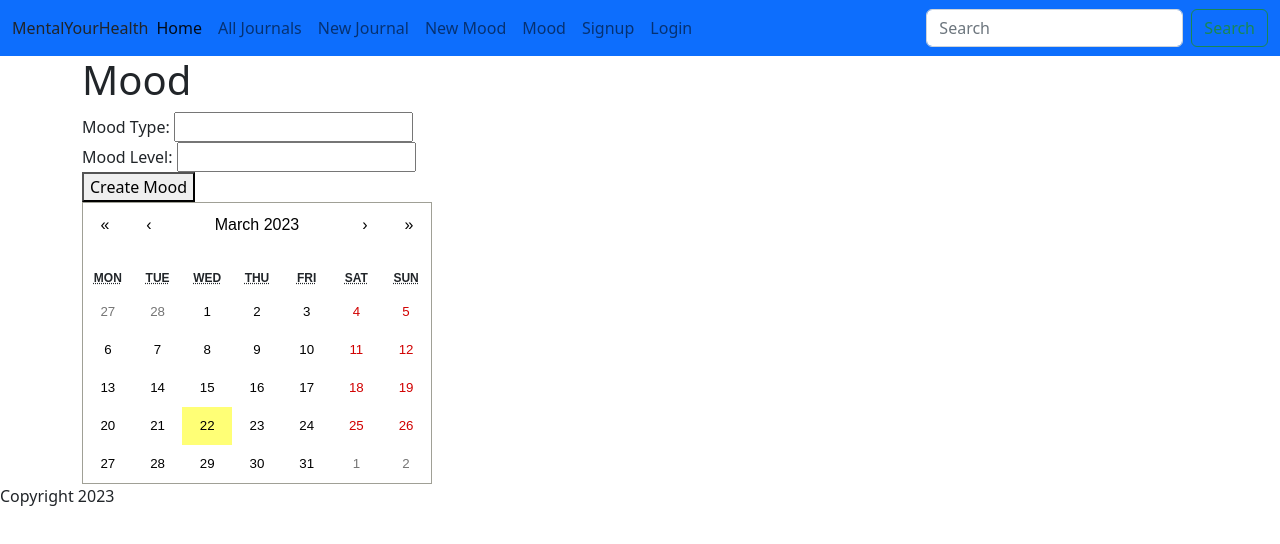
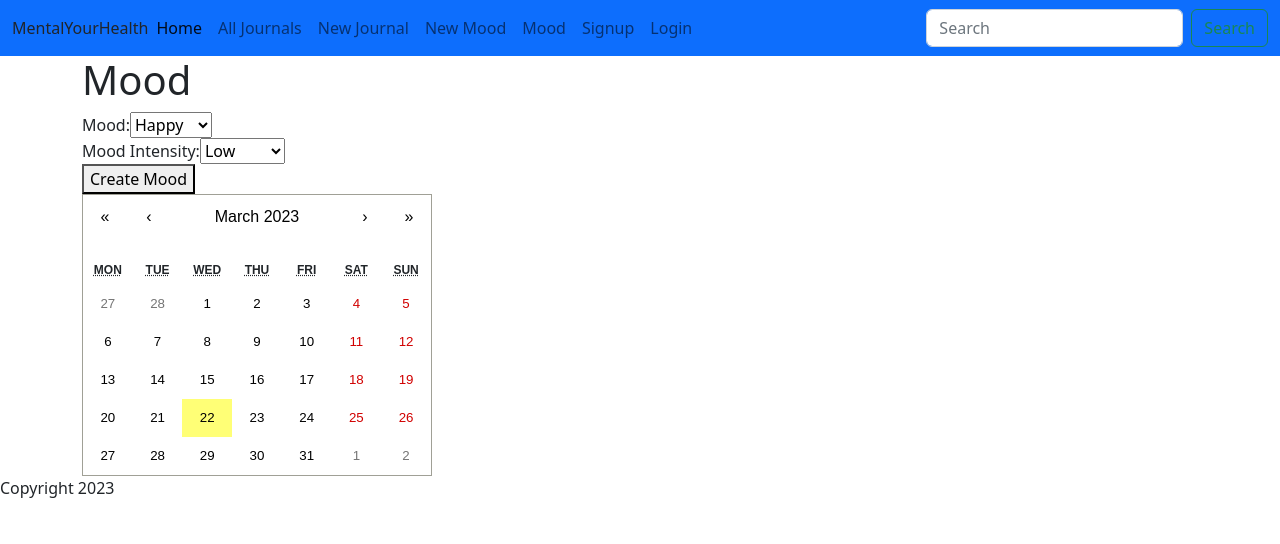
Before and after one commit to JoseMRodriguezO/mental-health-app, a React (Vite) app: page /Moods/new in a window 1280 px wide. Shown: the top 544 px of the page. Built offline with nearby package versions, Linux system fonts and the light colour scheme; no server answers.

Commit message:
fix routed for mood details

```diff
--- a/src/Content.jsx
+++ b/src/Content.jsx
@@ -101,7 +101,7 @@ export function Content() {
           element={<JournalEntriesNew onCreateJournalEntry={handleCreateJournalEntry} />}
         />
         <Route path="/Moods/new" element={<MoodsNew onCreateMood={handleCreateMood} />} />
-        <Route path="/Moods/Show" element={<MoodsShow onShowMood={handleShowMood} />} />
+        <Route path="/Moods/Show" element={<MoodsShow moods={currentMood} onShowMood={handleShowMood} />} />
 
         <Route path="/signup" element={<Signup />} />
         <Route path="/login" element={<Login />} />
--- a/src/MoodsNew.jsx
+++ b/src/MoodsNew.jsx
@@ -10,10 +10,21 @@ export function MoodsNew(props) {
       <h1>Mood</h1>
       <form onSubmit={handleSubmit}>
         <div>
-          Mood Type: <input name="mood_type" type="text" />
+          <label htmlFor="mood">Mood:</label>
+          <select>
+            <option value="happy">Happy</option>
+            <option value="sad">Sad</option>
+            <option value="angry">Angry</option>
+            <option value="anxious">Anxious</option>
+          </select>
         </div>
         <div>
-          Mood Level: <input name="mood_intensity" type="text" />
+          <label htmlFor="mood">Mood Intensity:</label>
+          <select>
+            <option value="low">Low</option>
+            <option value="Medium">Medium</option>
+            <option value="high">High</option>
+          </select>
         </div>
 
         <button type="submit">Create Mood</button>
--- a/src/MoodsShow.jsx
+++ b/src/MoodsShow.jsx
@@ -2,29 +2,15 @@ export function MoodsShow(props) {
   const handleSubmit = (event) => {
     event.preventDefault();
     const params = new FormData(event.target);
-    props.onUpdateMoods(currentMood.mood.id, params, () => event.target.reset());
+    props.onUpdateMoods(props.currentMood.mood.id, params, () => event.target.reset());
   };
 
   return (
     <div>
       <h2>Mood Details</h2>
-      <p>Mood Type: {currentMood.mood_type}</p>
-      <p>Mood Intensity: {currentMood.mood_intensity}</p>
-      <form onSubmit={handleSubmit}>
-        <label htmlFor="date">Date:</label>
-        <input type="date" id="date" name="date" defaultValue={currentMood.date} />
-
-        <label htmlFor="mood">Mood:</label>
-        <select id="mood" name="mood" defaultValue={currentMood.mood}>
-          <option value="happy">Happy</option>
-          <option value="sad">Sad</option>
-          <option value="angry">Angry</option>
-          <option value="anxious">Anxious</option>
-        </select>
-        <textarea id="notes" name="notes" defaultValue={currentMood.notes}></textarea>
-
-        <button type="submit">Your Mood</button>
-      </form>
+      <p>Mood Type: {props.currentMood_type}</p>
+      <p>Mood Intensity: {props.currentMood_intensity}</p>
+      <form onSubmit={handleSubmit}></form>
     </div>
   );
 }
```
